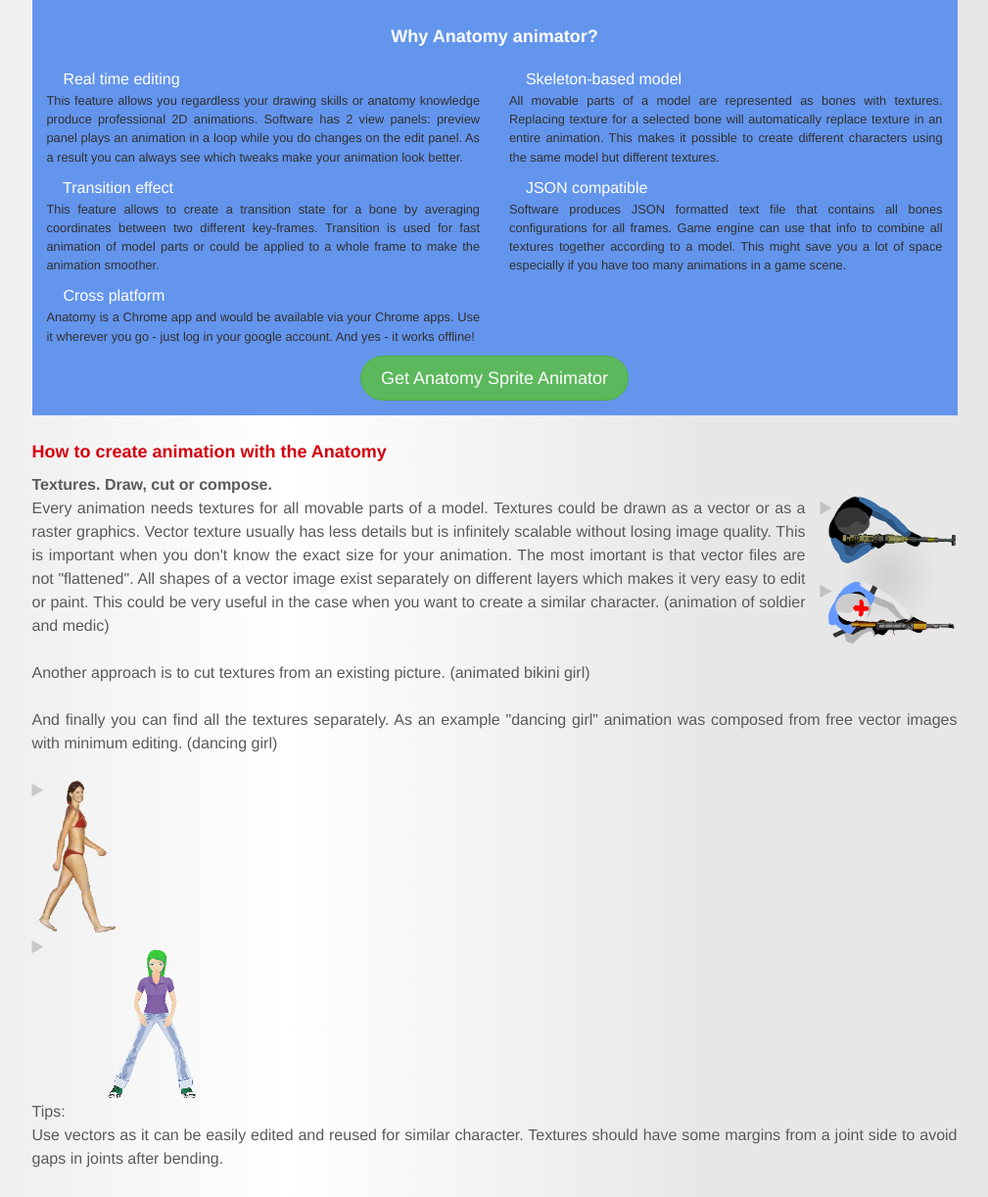
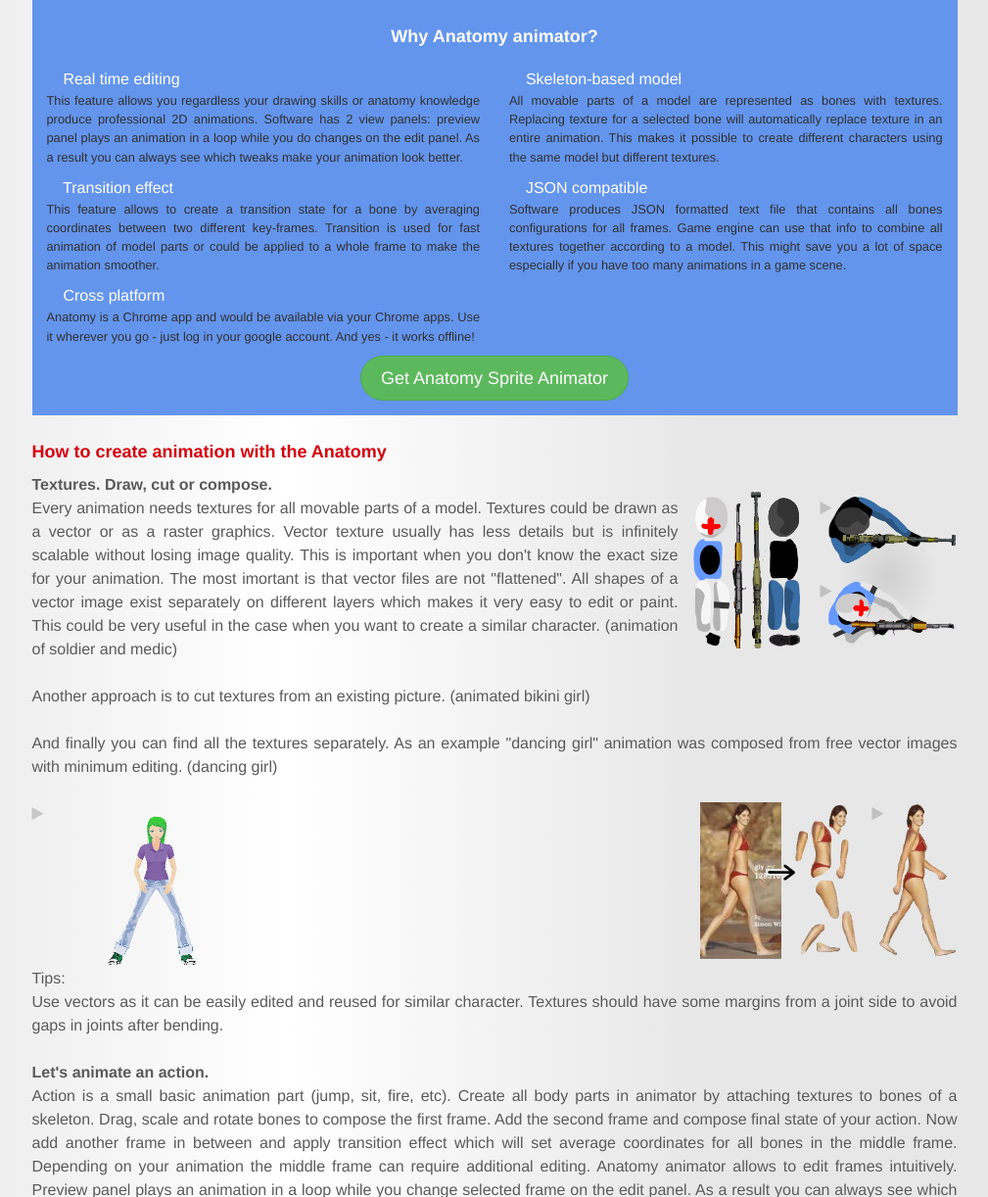
Before and after one commit to Qvatra/Githubpages, a PHP site: page / in a window 1280 px wide. Shown: the part 657-1879 px from the top of the page at 98% size, without its empty margins (135-1144 px from the left). Run offline with PHP 8.4, Linux system fonts and the light colour scheme; some web fonts are replaced.

Commit message:
added girlw textures

```diff
--- a/css/custom.css
+++ b/css/custom.css
@@ -349,6 +349,12 @@
 @-o-keyframes robo1 { from { background-position: 0px; } to { background-position: -1120px; }}
 @keyframes robo1 { from { background-position: 0px; } to { background-position: -1120px; }}
 
+.soldier-textures {
+    float: right;
+    height: 160px;
+    margin: -5px 5px 0 15px;
+}
+
 .soldier-medic {
     margin: 0 0 0 15px;
     float: right;
@@ -401,7 +407,14 @@
 @-o-keyframes medic { from { background-position: 0px; } to { background-position: -3780px; }}
 @keyframes medic { from { background-position: 0px; } to { background-position: -3780px; }}
 
+.girlw-textures {
+    float: right;
+    height: 160px;
+    margin: 0 15px 0 15px;
+}
+
 .girlw {
+    float: right;
     width: 87px;
     height: 160px;
     background-image: url("../images/girlw1st.png");
--- a/index.html
+++ b/index.html
@@ -141,6 +141,8 @@
 
                 <h3>How to create animation with the Anatomy</h3>
                 <h4>Textures. Draw, cut or compose.</h4>
+
+
                 <div class="soldier-medic">
                     <div class="soldier">
                         <i class="play fa fa-play"></i>
@@ -149,6 +151,7 @@
                         <i class="play fa fa-play"></i>
                     </div>
                 </div>
+                <img class="soldier-textures" src="images/soldiersTextures.png" alt="Different textures for the same model" title="Different textures for the same model">
 
                 <h5>
                     Every animation needs textures for all movable parts of a model.
@@ -164,10 +167,13 @@
                     And finally you can find all the textures separately.
                     As an example "dancing girl" animation was composed from free vector images with minimum editing. (dancing girl)<br /><br />
                 </h5>
+
+                <div class="girlw">
+                    <i class="play fa fa-play"></i>
+                </div>
+                <img class="girlw-textures" src="images/girlTextures.png" alt="Textures for animated photo" title="Textures for animated photo">
+
                 <div>
-                    <div class="girlw">
-                        <i class="play fa fa-play"></i>
-                    </div>
                     <div class="girld">
                         <i class="play fa fa-play"></i>
                     </div>
```
Also changed, not shown: images/girlTextures.png (added), images/soldiersTextures.png (added).
